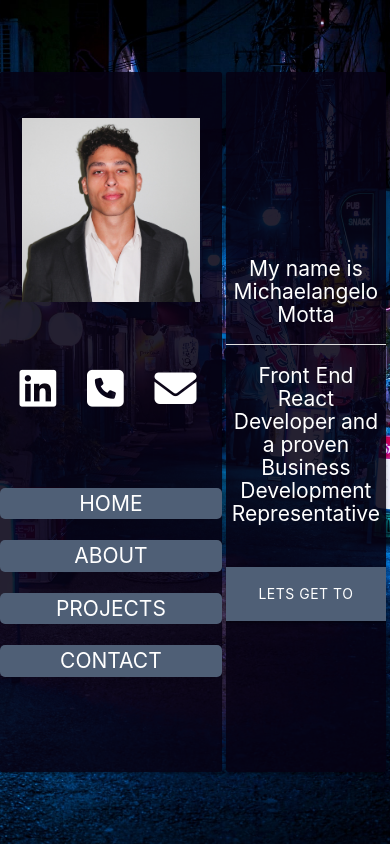
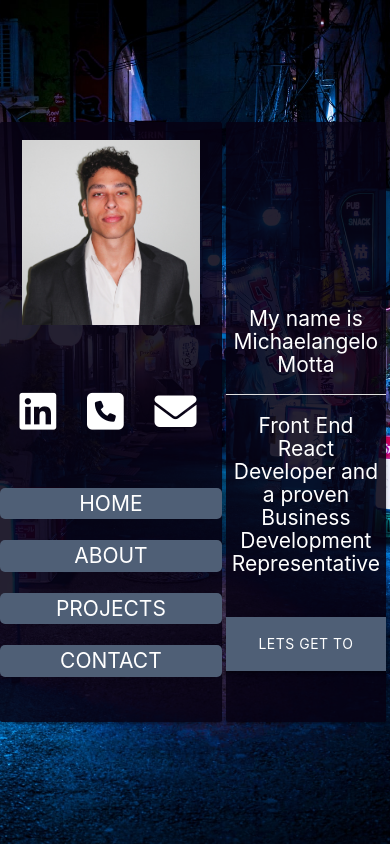
Before and after one commit to SyntaxMotta/Portfolio, a React (Create React App) app: page / in a window 390 px wide. Built offline with nearby package versions, Linux system fonts and the light colour scheme; the HTML template or start-up script is replaced by a standard one.

Commit message:
more tweaks to cards

```diff
--- a/src/App.css
+++ b/src/App.css
@@ -194,6 +194,10 @@ body {
     font-size: 1.2rem;
   }
 
+  .grid {
+    grid-template-columns: 1fr 1fr;
+  }
+
   .project__content {
     grid-template-columns: repeat(1fr);
   }
@@ -218,6 +222,7 @@ body {
   .app__content {
     height: 100%;
   }
+
 
   .about__resumeBlock ul li,
   p {
--- a/src/Components/layout/navbar.css
+++ b/src/Components/layout/navbar.css
@@ -92,11 +92,11 @@
     max-height: 200px;
   }
   .app__nav {
-    height: 700px;
+    height: 600px;
   }
 
   .app__content {
-    height: 700px;
+    height: 600px;
   }
 
 }
```
